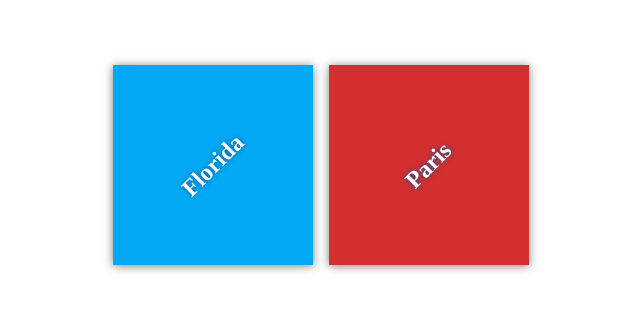
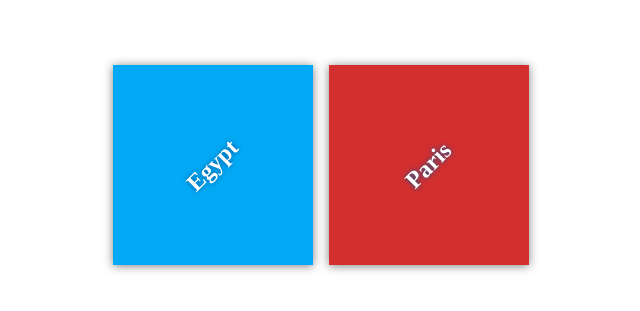
Before and after one commit to NadaMagdy777/my-travel-plans, a plain HTML site: page index.html in a window 1280 px wide. Shown: the part 235-546 px from the top of the page, 319-959 px from the left. Drawn offline with Linux system fonts and the light colour scheme.

Commit message:
add starting destination

```diff
--- a/index.html
+++ b/index.html
@@ -11,7 +11,7 @@
     <div class="container">
         <div class="destination-container">
             <div class="destination" id="florida">
-                <h2>Florida</h2>
+                <h2>Egypt</h2>
             </div>
 
             <div class="destination" id="paris">
```
